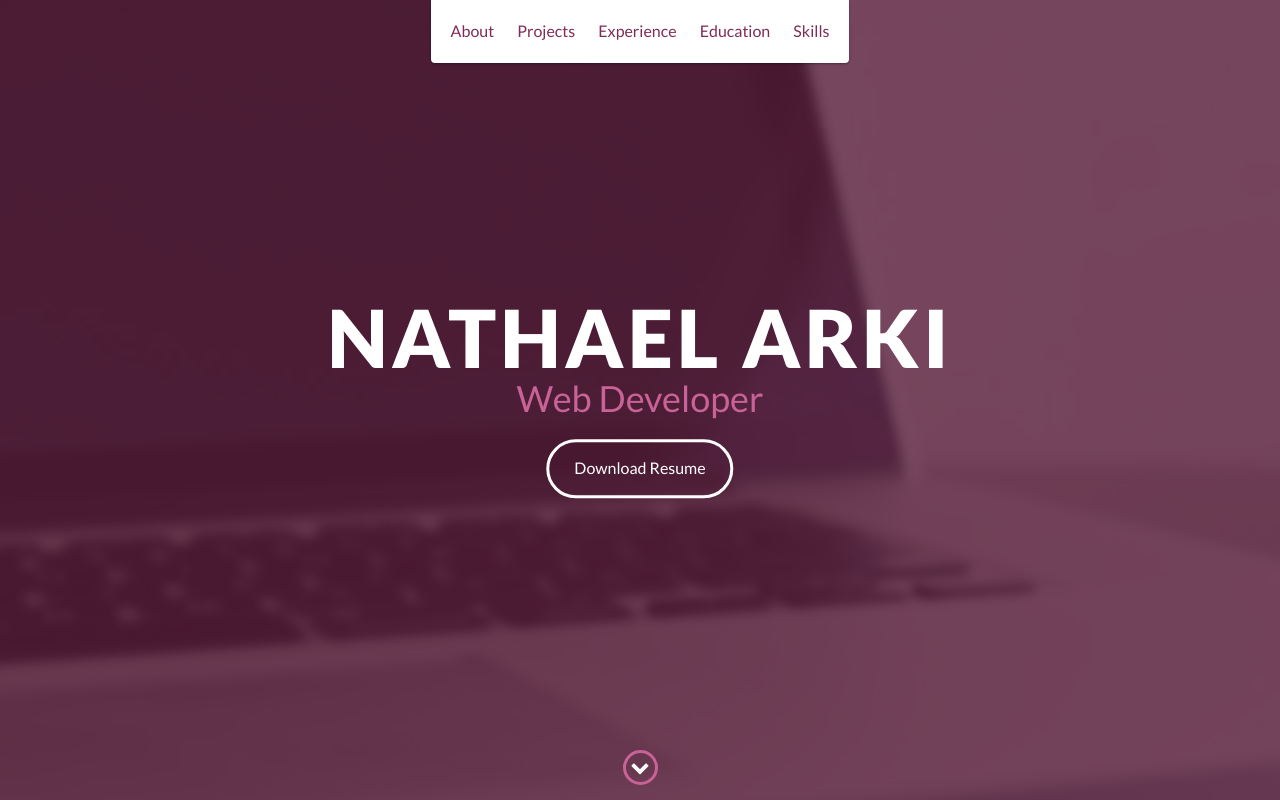
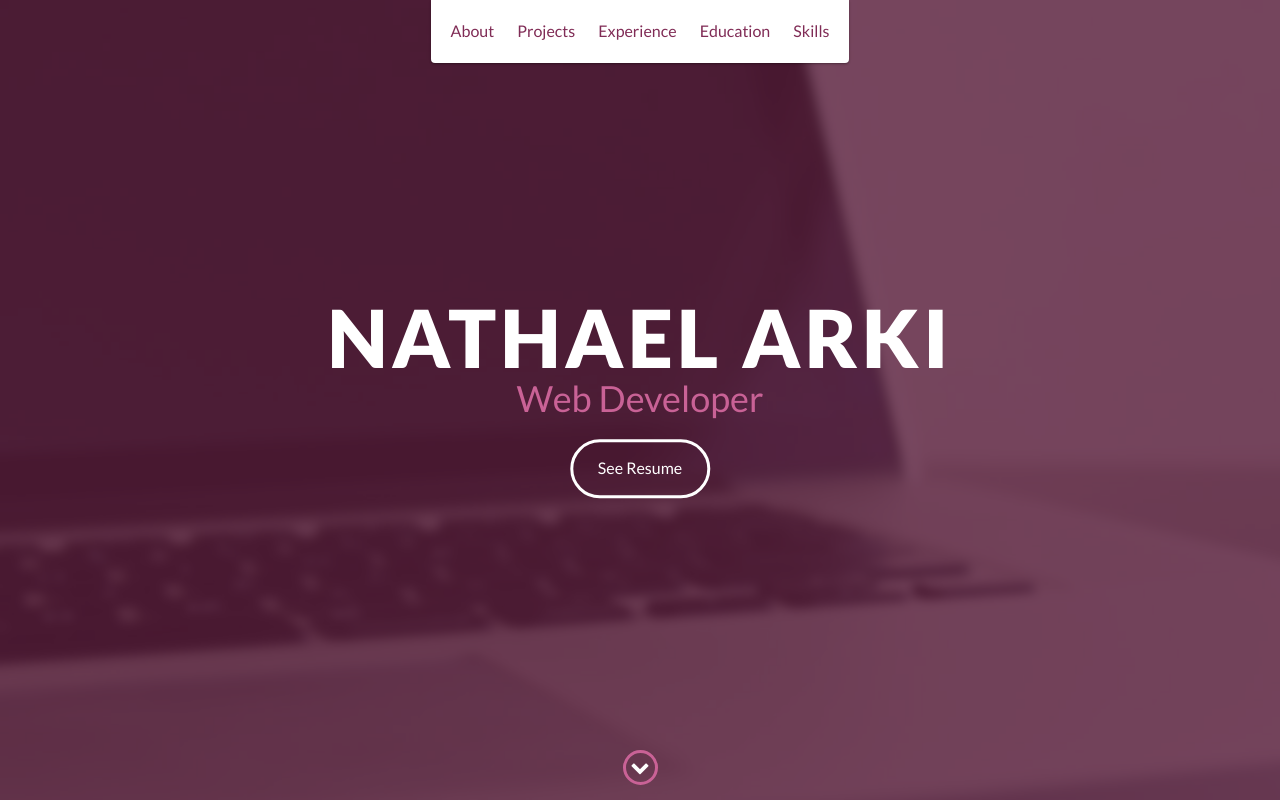
Before and after one commit to Krayorn/Krayorn.github.io, a website: page index.html in a window 1280 px wide. Shown: the top 800 px of the page. Drawn offline with nearby package versions, Linux system fonts and the light colour scheme.

Commit message:
update with cv

```diff
--- a/index.html
+++ b/index.html
@@ -47,7 +47,7 @@
         <div id="lead-content">
             <h1>Nathael Arki</h1>
             <h2>Web Developer</h2>
-            <a href="#" class="btn-rounded-white">Download Resume</a>
+            <a href="./images/CV.PDF" class="btn-rounded-white">See Resume</a>
         </div>
         <!-- End #lead-content -->
 
```
Also changed, not shown: 2 other files.
